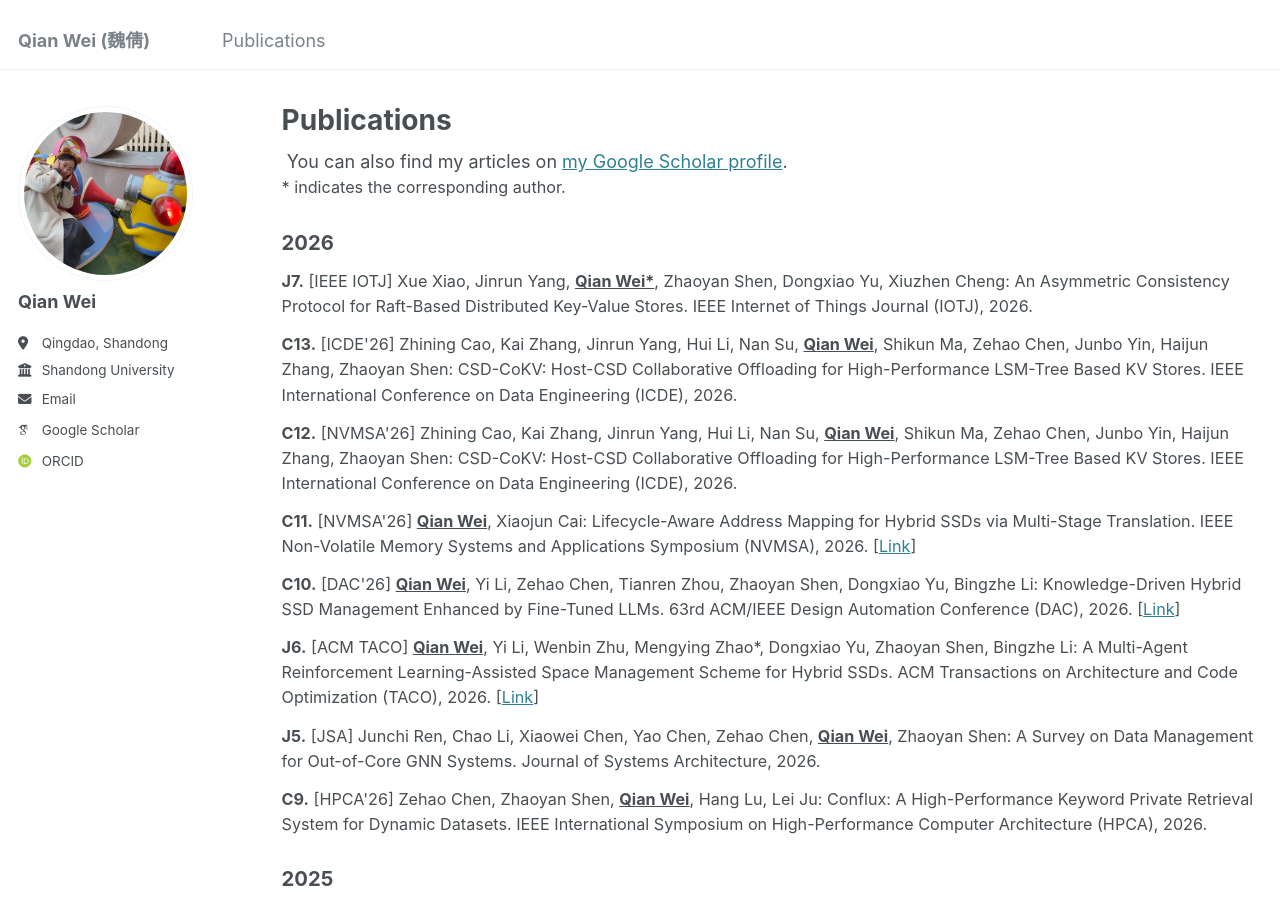
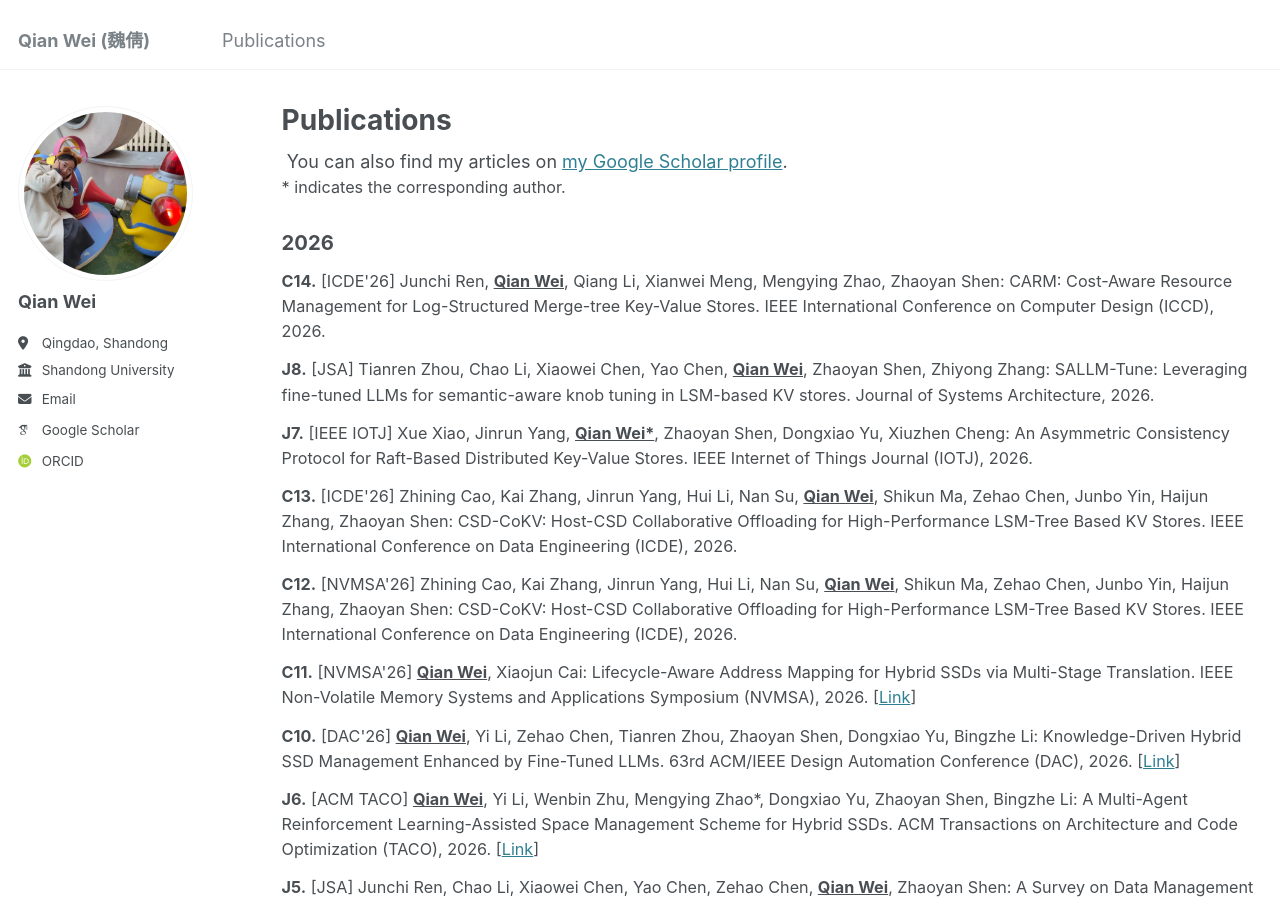
Before and after one commit to starry12/starry12.github.io, a Jekyll site: the page built from _pages/publications.html, in a window 1280 px wide and 900 px high. Built offline with Jekyll 4.4.1, drawn with Linux system fonts in a browser that asks for light colours; some web fonts are replaced.

Commit message:
Update publications.html

```diff
--- a/_pages/publications.html
+++ b/_pages/publications.html
@@ -43,6 +43,20 @@ author_profile: true
 </p>
 
 <h2>2026</h2>
+
+<p>
+<strong>C14.</strong> [ICDE'26]
+Junchi Ren, <span class="me">Qian Wei</span>, Qiang Li, Xianwei Meng, Mengying Zhao, Zhaoyan Shen:
+CARM: Cost-Aware Resource Management for Log-Structured Merge-tree Key-Value Stores.
+IEEE International Conference on Computer Design (ICCD), 2026.
+</p>
+
+<p>
+<strong>J8.</strong> [JSA]
+Tianren Zhou, Chao Li, Xiaowei Chen, Yao Chen, <span class="me">Qian Wei</span>, Zhaoyan Shen, Zhiyong Zhang:
+SALLM-Tune: Leveraging fine-tuned LLMs for semantic-aware knob tuning in LSM-based KV stores.
+Journal of Systems Architecture, 2026.
+</p>
 
 <p>
 <strong>J7.</strong> [IEEE IOTJ]
```
